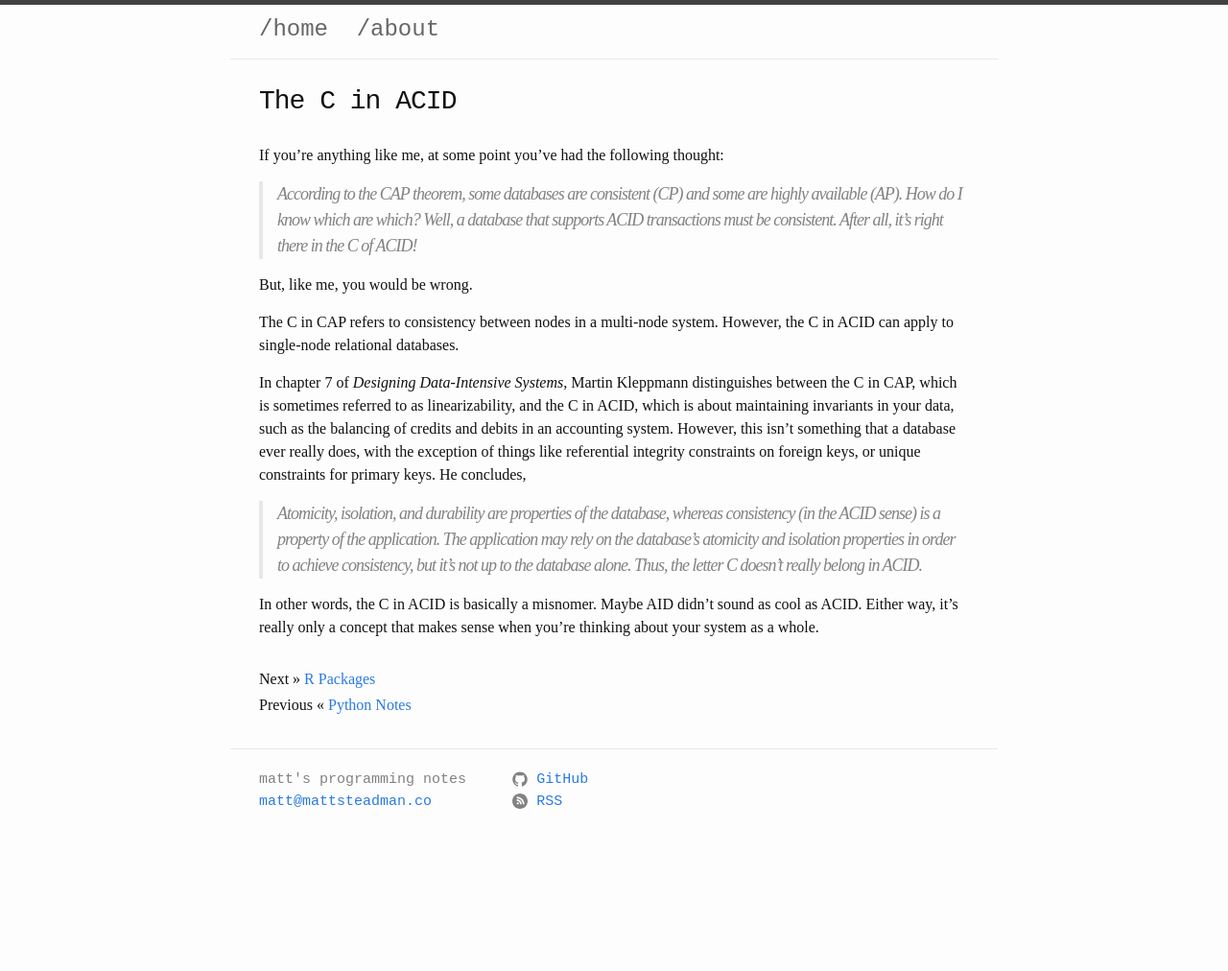
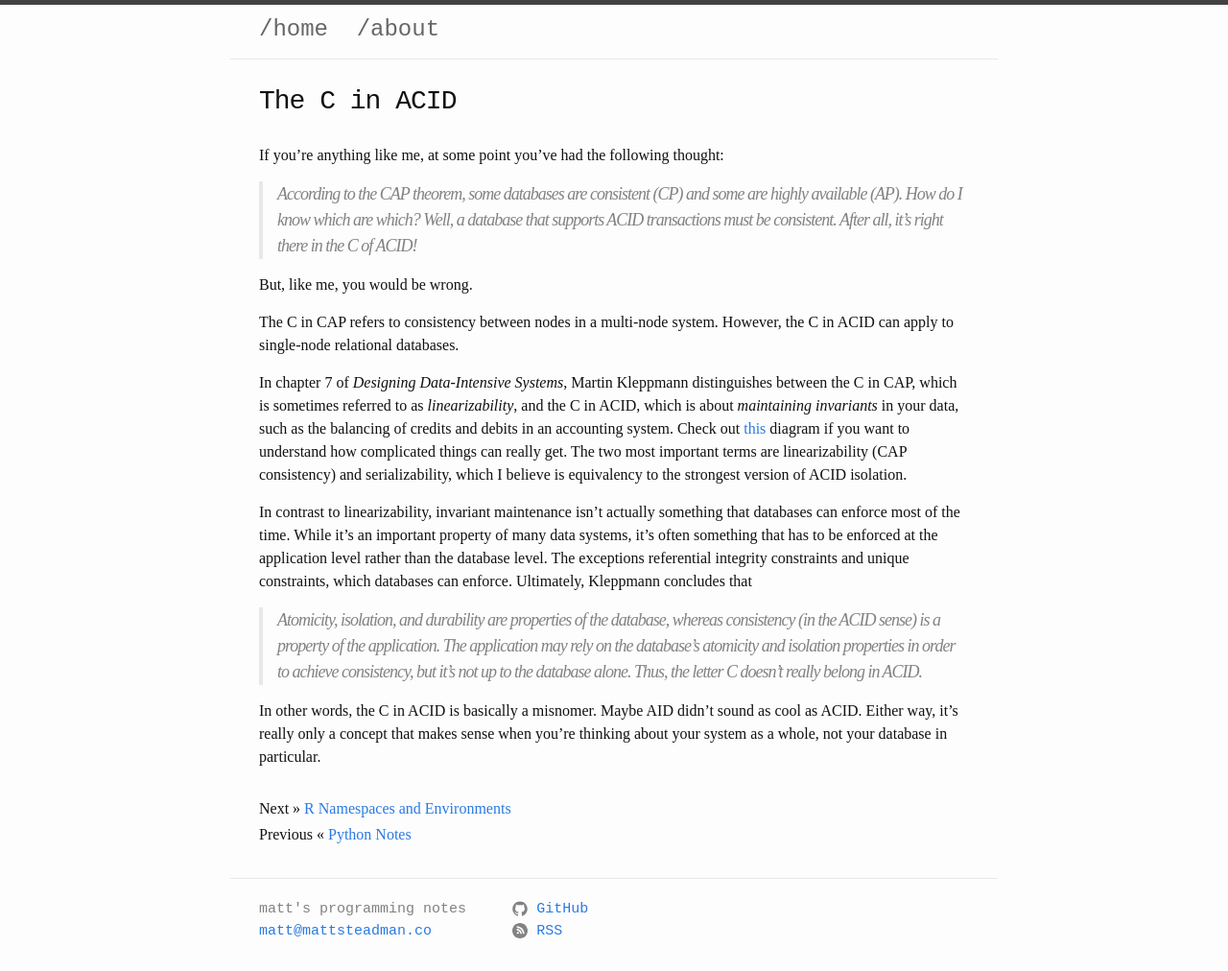
Before and after one commit to mattsteadman/mattsteadman.github.io, a Jekyll site: the page built from _posts/2022-05-21-the-c-in-acid.md, in a window 1280 px wide. Shown: the whole page at 96% size. Built offline with Jekyll 4.4.1, drawn with Linux system fonts in a browser that asks for light colours; before the commit the page ends 900 px from its top, so only the background shows below that.

Commit message:
R namespaces

```diff
--- a/_posts/2022-05-21-the-c-in-acid.md
+++ b/_posts/2022-05-21-the-c-in-acid.md
@@ -15,8 +15,10 @@ But, like me, you would be wrong.
 
 The C in CAP refers to consistency between nodes in a multi-node system. However, the C in ACID can apply to single-node relational databases.
 
-In chapter 7 of *Designing Data-Intensive Systems*, Martin Kleppmann distinguishes between the C in CAP, which is sometimes referred to as linearizability, and the C in ACID, which is about maintaining invariants in your data, such as the balancing of credits and debits in an accounting system. However, this isn't something that a database ever really does, with the exception of things like referential integrity constraints on foreign keys, or unique constraints for primary keys. He concludes,
+In chapter 7 of *Designing Data-Intensive Systems*, Martin Kleppmann distinguishes between the C in CAP, which is sometimes referred to as *linearizability*, and the C in ACID, which is about *maintaining invariants* in your data, such as the balancing of credits and debits in an accounting system. Check out [this](http://jepsen.io/consistency) diagram if you want to understand how complicated things can really get. The two most important terms are linearizability (CAP consistency) and serializability, which I believe is equivalency to the strongest version of ACID isolation.
+
+In contrast to linearizability, invariant maintenance isn't actually something that databases can enforce most of the time. While it's an important property of many data systems, it's often something that has to be enforced at the application level rather than the database level. The exceptions referential integrity constraints and unique constraints, which databases can enforce. Ultimately, Kleppmann concludes that
 
 > Atomicity, isolation, and durability are properties of the database, whereas consistency (in the ACID sense) is a property of the application. The application may rely on the database’s atomicity and isolation properties in order to achieve consistency, but it’s not up to the database alone. Thus, the letter C doesn’t really belong in ACID.
 
-In other words, the C in ACID is basically a misnomer. Maybe AID didn't sound as cool as ACID. Either way, it's really only a concept that makes sense when you're thinking about your system as a whole.
+In other words, the C in ACID is basically a misnomer. Maybe AID didn't sound as cool as ACID. Either way, it's really only a concept that makes sense when you're thinking about your system as a whole, not your database in particular.
```
Also changed, not shown: _drafts/2022-05-21-r-packages.md (deleted, +0 -12 lines), _posts/2022-05-21-r-namespaces-and-environments.md (added, +39 -0 lines), _posts/2022-05-21-r-packages.md (deleted, +0 -12 lines).
